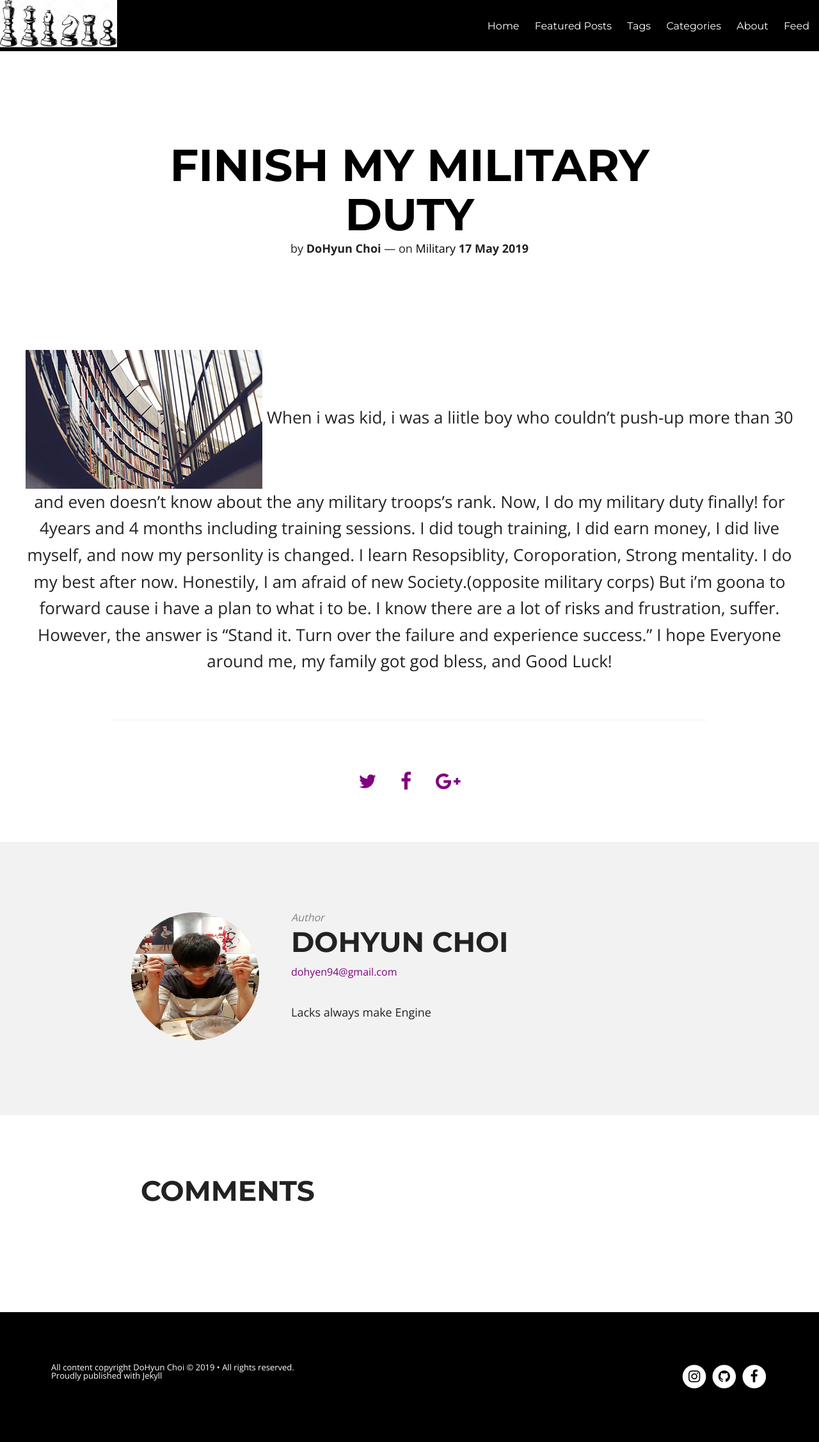
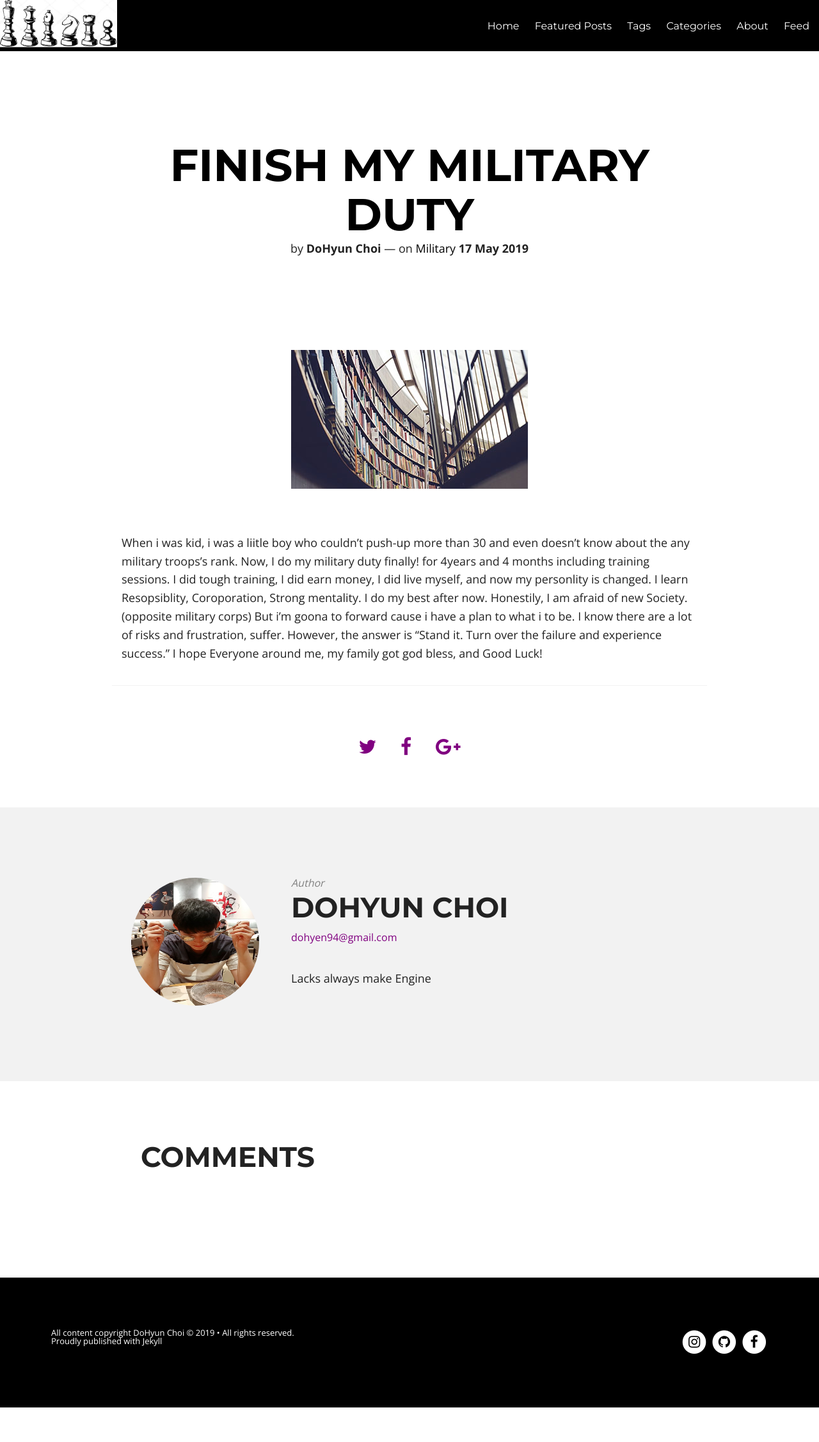
Before and after one commit to DoHyunChoi/dohyunchoi.github.io, a Jekyll site: the page built from _posts/2019-05-17-Finish my duty.markdown, in a window 1280 px wide. Shown: the whole page at 64% size. Built offline with Jekyll 4.4.1, drawn with Linux system fonts in a browser that asks for light colours; nearby versions of some CDN libraries; comment, search, counter and statistics services are not loaded; after the commit the page ends 2200 px from its top, so only the background shows below that.

Commit message:
Update 2019-05-17-Finish my duty.markdown

```diff
--- a/_posts/2019-05-17-Finish my duty.markdown
+++ b/_posts/2019-05-17-Finish my duty.markdown
@@ -10,7 +10,8 @@
 comments: true
 featured: true
 ---
-<img src="/images/03.jpg" class="fit image">
+<img src="{{ site.url }}/images/03.jpg">
+
 When i was kid, i was a liitle boy who couldn't push-up more than 30 and even doesn't know about the any military troops's rank.
 Now, I do my military duty finally! for 4years and 4 months including training sessions. I did tough training, I did earn money, I did live myself, and now my personlity is changed. I learn Resopsiblity, Coroporation, Strong mentality.
 I do my best after now. Honestily, I am afraid of new Society.(opposite military corps) But i'm goona to forward cause i have a plan to what i to be. I know there are a lot of risks and frustration, suffer. However, the answer is "Stand it. Turn over the failure and experience success." I hope Everyone around me, my family  got god bless, and Good Luck!
```
